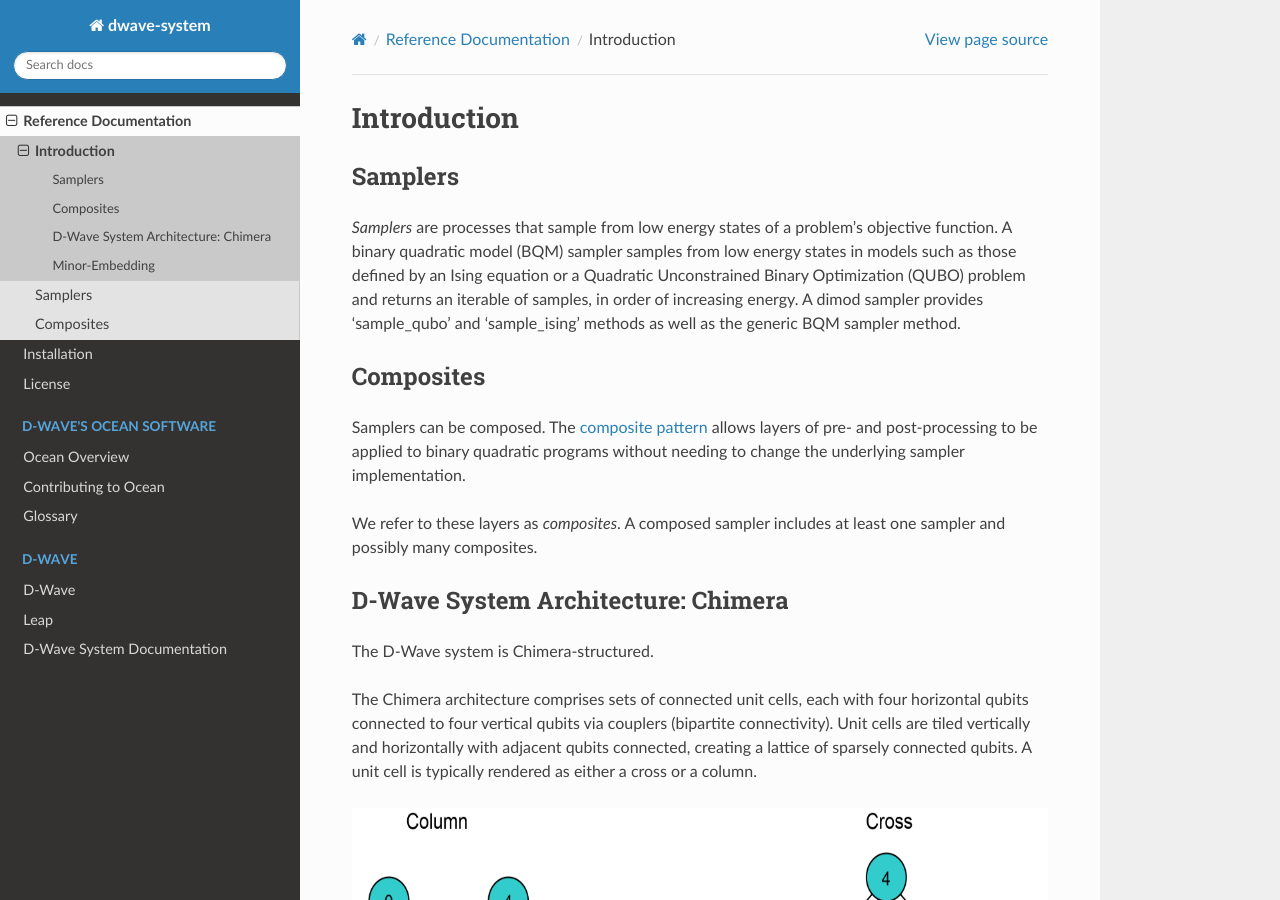
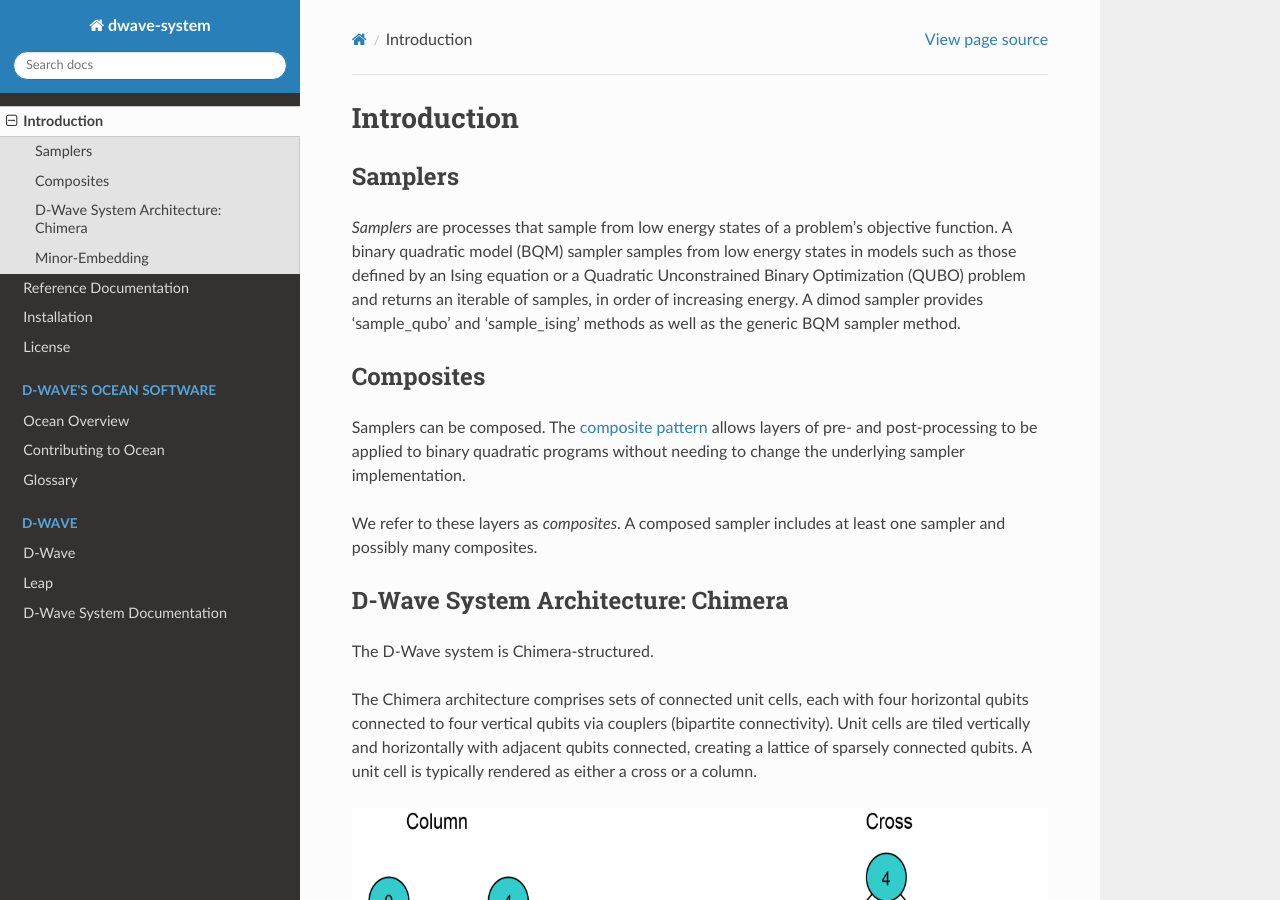
Before and after one commit to dwavesystems/dwave-system, a Sphinx documentation site: the page built from docs/intro.rst, in a window 1280 px wide and 900 px high. Built offline with Sphinx 7.4.7 and the Read the Docs theme 2.0.0, drawn with Linux system fonts in a browser that asks for light colours; the version number could not be read and is left out.

Commit message:
Update template (move intro)

```diff
--- a/docs/index.rst
+++ b/docs/index.rst
@@ -17,6 +17,7 @@ Documentation
 .. toctree::
   :maxdepth: 1
 
+  intro
   reference/index
   installation
   license
--- a/docs/reference/intro.rst
+++ b/docs/intro.rst
@@ -41,7 +41,7 @@ connectivity). Unit cells are tiled vertically and horizontally with adjacent
 qubits connected, creating a lattice of sparsely connected qubits. A unit cell
 is typically rendered as either a cross or a column.
 
-.. figure:: ../_static/ChimeraUnitCell.png
+.. figure:: _static/ChimeraUnitCell.png
 	:align: center
 	:name: ChimeraUnitCell
 	:scale: 40 %
@@ -49,7 +49,7 @@ is typically rendered as either a cross or a column.
 
 	Chimera unit cell.
 
-.. figure:: ../_static/chimera.png
+.. figure:: _static/chimera.png
   :name: chimera
   :scale: 70 %
   :alt: Chimera graph.  qubits are arranged in unit cells that form bipartite connections.
--- a/docs/reference/index.rst
+++ b/docs/reference/index.rst
@@ -9,6 +9,5 @@ Reference Documentation
 .. toctree::
    :maxdepth: 2
 
-   intro
    samplers/index
    composites/index
```
